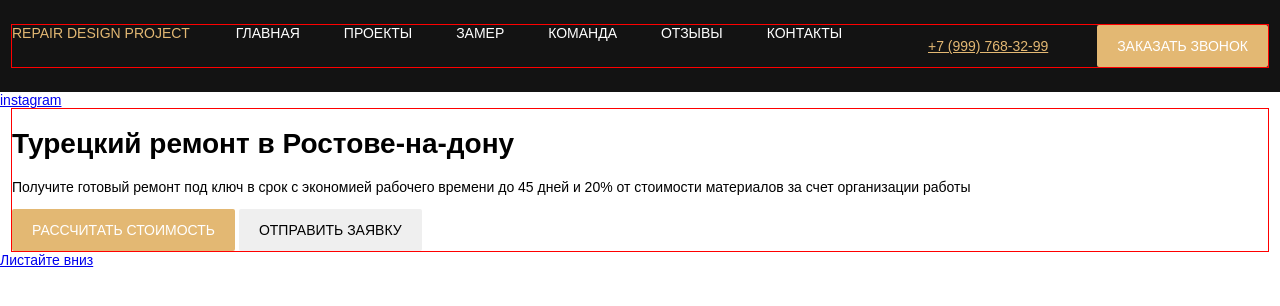
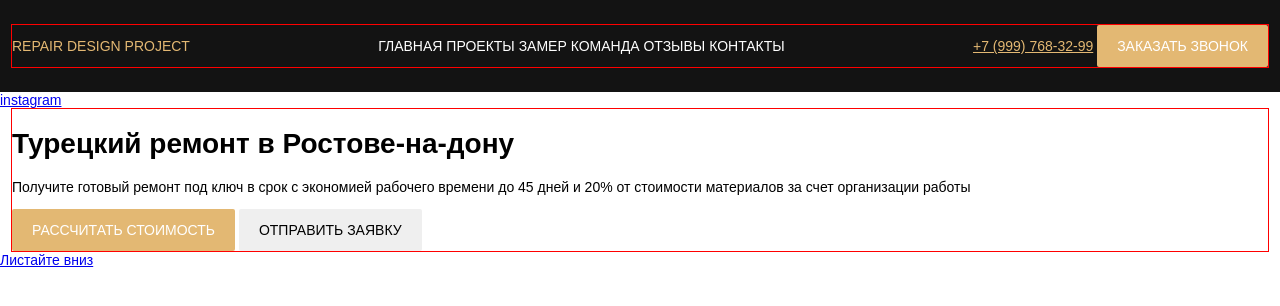
Before and after one commit to AlexGerman1337/trytogetbrain666, a website: page index.html in a window 1280 px wide. Drawn offline with Linux system fonts and the light colour scheme.

Commit message:
feat: fixed some troubles with menu

```diff
--- a/sass/templates/_header.sass
+++ b/sass/templates/_header.sass
@@ -4,7 +4,7 @@
 .menu
   display: flex
   justify-content: space-between
-  align-tems: center
+  align-items: center
 .logo
   color: $primary
   text-transform: uppercase
@@ -13,9 +13,8 @@
     color: $light
     text-decoration: none
     text-transform: uppercase
-    margin-right: 40px
+
 .phone
   color: $primary
 .contacts
   &__phone
-    margin-right: 45px
```
Also changed, not shown: css/style.css.
